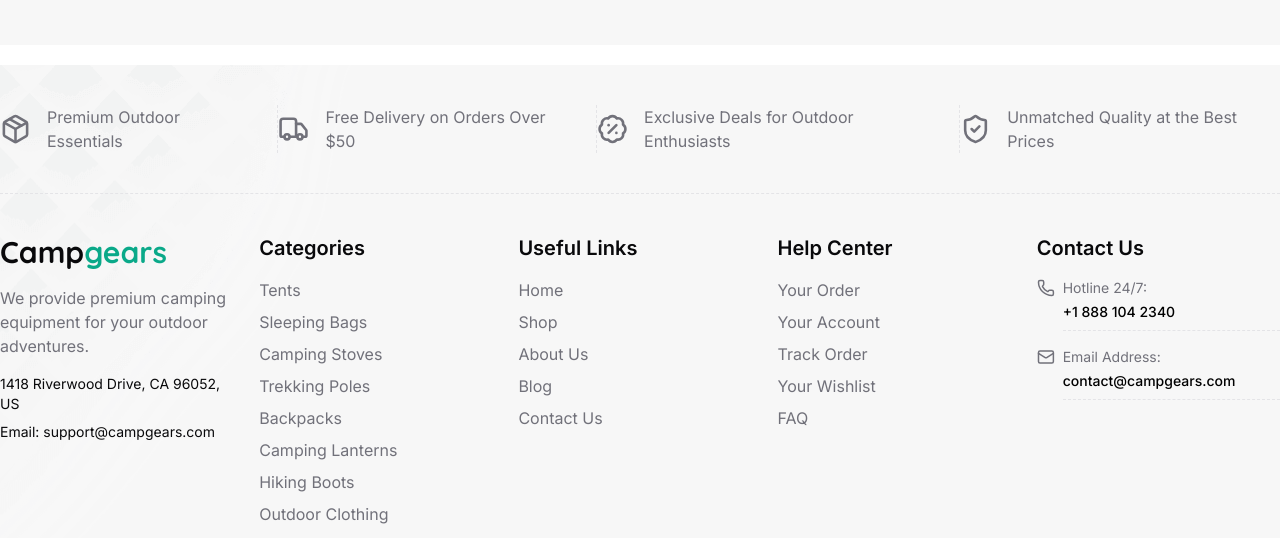
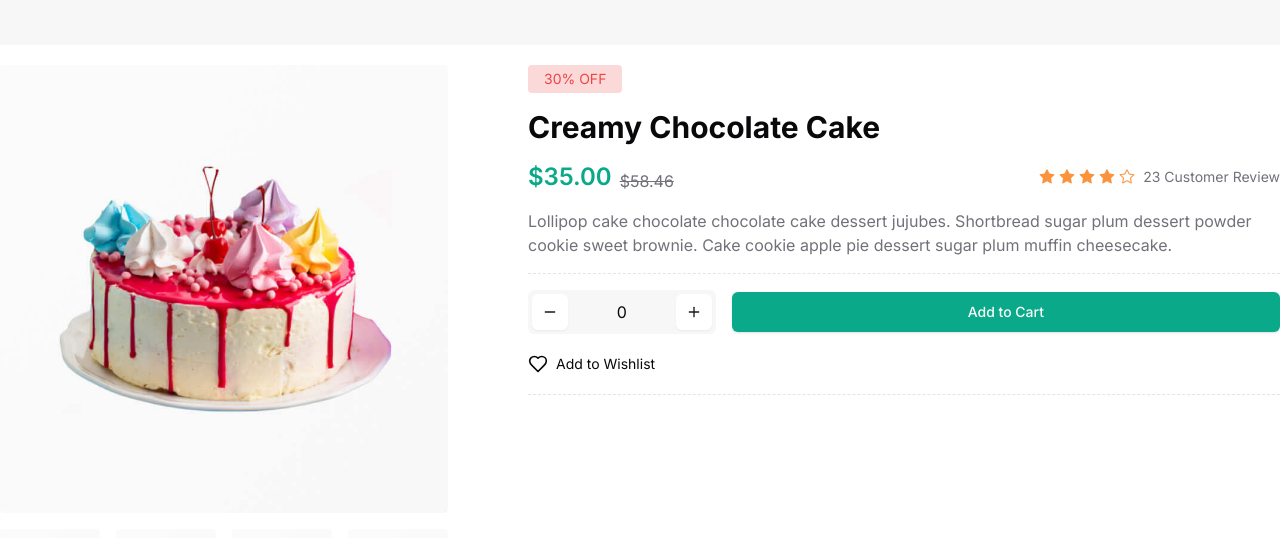
Before and after one commit to noyonalways/campgears-web, a Next.js app: page /shop/products/1 in a window 1280 px wide. Shown: the part 247-785 px from the top of the page. Built offline with nearby package versions, Linux system fonts and the light colour scheme; no server answers.

Commit message:
feat: products details page added

```diff
--- a/src/app/(main-layout)/shop/products/[slug]/page.tsx
+++ b/src/app/(main-layout)/shop/products/[slug]/page.tsx
@@ -1,4 +1,8 @@
 import { PageBreadcrumb } from "@/components/breadcrumbs";
+import { Button } from "@/components/ui/button";
+import { Heart, Minus, Plus } from "lucide-react";
+import Image from "next/image";
+import { GoStar, GoStarFill } from "react-icons/go";
 
 interface IProps {
   params: Promise<string>;
@@ -8,6 +12,99 @@ const ProductDetailsPage = async ({}: IProps) => {
   return (
     <section>
       <PageBreadcrumb currentPage="Product Details" />
+      <div className="container">
+        <div className="flex flex-col lg:flex-row mb-10 lg:gap-x-20 gap-y-4 lg:gap-y-0">
+          <div className="lg:basis-[35%]">
+            <div className="rounded overflow-hidden">
+              <Image
+                className="w-full"
+                width={500}
+                height={500}
+                src={`/images/cake.jpg`}
+                alt="product-image"
+              />
+            </div>
+            <div className="grid grid-cols-4 gap-3 lg:gap-4 mt-4">
+              {Array.from({ length: 4 }).map((_, index) => (
+                <div className="rounded overflow-hidden" key={index + 222}>
+                  <Image
+                    className="w-full"
+                    width={500}
+                    height={500}
+                    src={`/images/cake.jpg`}
+                    alt="product-image"
+                  />
+                </div>
+              ))}
+            </div>
+          </div>
+
+          {/* right side */}
+          <div className="flex-1">
+            <span className="px-4 py-1 rounded bg-destructive/20 text-destructive text-sm inline-block mb-4">
+              30% OFF
+            </span>
+            <h1 className="text-2xl lg:text-3xl font-bold mb-4 text-center lg:text-left">
+              Creamy Chocolate Cake
+            </h1>
+            <div className="flex flex-col gap-y-2 lg:gap-y-0 lg:flex-row items-center lg:justify-between mb-4">
+              <div className="flex items-end space-x-2">
+                <h2 className="text-primary font-semibold text-2xl">$35.00</h2>
+                <span className="line-through  text-muted-foreground">
+                  $58.46
+                </span>
+              </div>
+
+              <div className="flex items-center space-x-2">
+                <div className="flex items-center space-x-1 text-orange-400">
+                  <GoStarFill />
+                  <GoStarFill />
+                  <GoStarFill />
+                  <GoStarFill />
+                  <GoStar />
+                </div>
+                <span className="text-sm text-muted-foreground">
+                  23 Customer Review
+                </span>
+              </div>
+            </div>
+            <p className="text-muted-foreground border-b border-dashed pb-4">
+              Lollipop cake chocolate chocolate cake dessert jujubes. Shortbread
+              sugar plum dessert powder cookie sweet brownie. Cake cookie apple
+              pie dessert sugar plum muffin cheesecake.
+            </p>
+
+            <div className="mt-4 border-b border-dashed pb-4">
+              <div className="flex flex-col lg:flex-row lg:items-center gap-4 mb-4">
+                <div className="flex items-center justify-between bg-secondary p-1 rounded-md w-[45%] lg:w-[35%]">
+                  <Button
+                    className="!bg-background"
+                    variant={`secondary`}
+                    size={`icon`}
+                  >
+                    <Minus />
+                  </Button>
+                  <span>0</span>
+                  <Button
+                    className="!bg-background"
+                    variant={`secondary`}
+                    size={`icon`}
+                  >
+                    <Plus />
+                  </Button>
+                </div>
+                <Button className="w-full " size={"lg"}>
+                  Add to Cart
+                </Button>
+              </div>
+              <button className="flex space-x-2 items-center text-sm py-1 rounded">
+                <Heart size={20} />
+                <span>Add to Wishlist</span>
+              </button>
+            </div>
+          </div>
+        </div>
+      </div>
     </section>
   );
 };
--- a/src/components/modals/product-modal.tsx
+++ b/src/components/modals/product-modal.tsx
@@ -102,7 +102,7 @@ const ProductModal = ({}: IProps) => {
               </div>
             </div>
 
-            <div className="space-y-4">
+            <div className="space-y-6">
               <div className="flex space-x-2 items-center">
                 <span>Quantity:</span>
                 <div className="flex items-center space-x-6">
--- a/src/components/ui/button.tsx
+++ b/src/components/ui/button.tsx
@@ -5,7 +5,7 @@ import * as React from "react";
 import { cn } from "@/lib/utils";
 
 const buttonVariants = cva(
-  "inline-flex items-center justify-center gap-2 whitespace-nowrap rounded-md text-sm font-medium transition-colors focus-visible:outline-none focus-visible:ring-1 focus-visible:ring-ring disabled:pointer-events-none disabled:opacity-50 [&_svg]:pointer-events-none [&_svg]:size-4 [&_svg]:shrink-0",
+  "inline-flex items-center justify-center gap-2 whitespace-nowrap rounded-md text-sm font-medium transition-colors focus-visible:outline-none focus-visible:ring-1 focus-visible:ring-ring disabled:pointer-events-none disabled:opacity-50 [&_svg]:pointer-events-none [&_svg]:size-4 [&_svg]:shrink-0 active:scale-95 duration-300 transition-all",
   {
     variants: {
       variant: {
--- a/src/shared/navbar/index.tsx
+++ b/src/shared/navbar/index.tsx
@@ -11,14 +11,14 @@ import UserDropdown from "./user-dropdown";
 
 const Navbar = () => {
   return (
-    <header className="sticky top-0 bg-background z-50">
+    <header className="sticky top-0 bg-background/60 z-50">
       {/* top bar */}
       {/* mobile dock menu */}
       <MobileDockMenu />
 
       <NavbarTop />
 
-      <>
+      <div className="backdrop-blur-lg">
         {/* logo, search, account */}
         <div className="py-3 md:py-4">
           <div className="container">
@@ -85,7 +85,7 @@ const Navbar = () => {
             </div>
           </div>
         </div>
-      </>
+      </div>
     </header>
   );
 };
--- a/src/shared/navbar/menubar/index.tsx
+++ b/src/shared/navbar/menubar/index.tsx
@@ -14,7 +14,7 @@ import Link from "next/link";
 
 export default function MainMenubar() {
   return (
-    <Menubar className="shadow-none border-none">
+    <Menubar className="shadow-none border-none bg-transparent">
       <MenubarMenu>
         <MenubarTrigger>
           <Link href={"/"}>Home</Link>
--- a/src/shared/navbar/user-dropdown/index.tsx
+++ b/src/shared/navbar/user-dropdown/index.tsx
@@ -5,7 +5,6 @@ import {
   DropdownMenu,
   DropdownMenuContent,
   DropdownMenuItem,
-  DropdownMenuShortcut,
   DropdownMenuTrigger,
 } from "@/components/ui/dropdown-menu";
 import { selectCurrentUser } from "@/redux/features/auth/authSlice";
@@ -33,19 +32,16 @@ export default function UserDropdown() {
               <Link className="w-full" href="/user/profile">
                 Profile
               </Link>
-              <DropdownMenuShortcut>⇧⌘P</DropdownMenuShortcut>
             </DropdownMenuItem>
             <DropdownMenuItem className="hover:!text-primary hover:!bg-primary/10">
               <Link className="w-full" href="/user/overview">
-                Dashboard
+                Overview
               </Link>
-              <DropdownMenuShortcut>⇧⌘P</DropdownMenuShortcut>
             </DropdownMenuItem>
             <DropdownMenuItem className="hover:!text-primary hover:!bg-primary/10">
               <Link className="w-full" href="/user/orders">
                 Orders
               </Link>
-              <DropdownMenuShortcut>⇧⌘P</DropdownMenuShortcut>
             </DropdownMenuItem>
 
             {/* logout user */}
@@ -62,13 +58,11 @@ export default function UserDropdown() {
               <Link className="w-full" href="/auth/login">
                 Login
               </Link>
-              <DropdownMenuShortcut>⇧⌘P</DropdownMenuShortcut>
             </DropdownMenuItem>
             <DropdownMenuItem className="hover:!text-primary hover:!bg-primary/10">
               <Link className="w-full" href="/auth/register">
                 Register
               </Link>
-              <DropdownMenuShortcut>⇧⌘R</DropdownMenuShortcut>
             </DropdownMenuItem>
           </DropdownMenuContent>
         </DropdownMenu>
```
